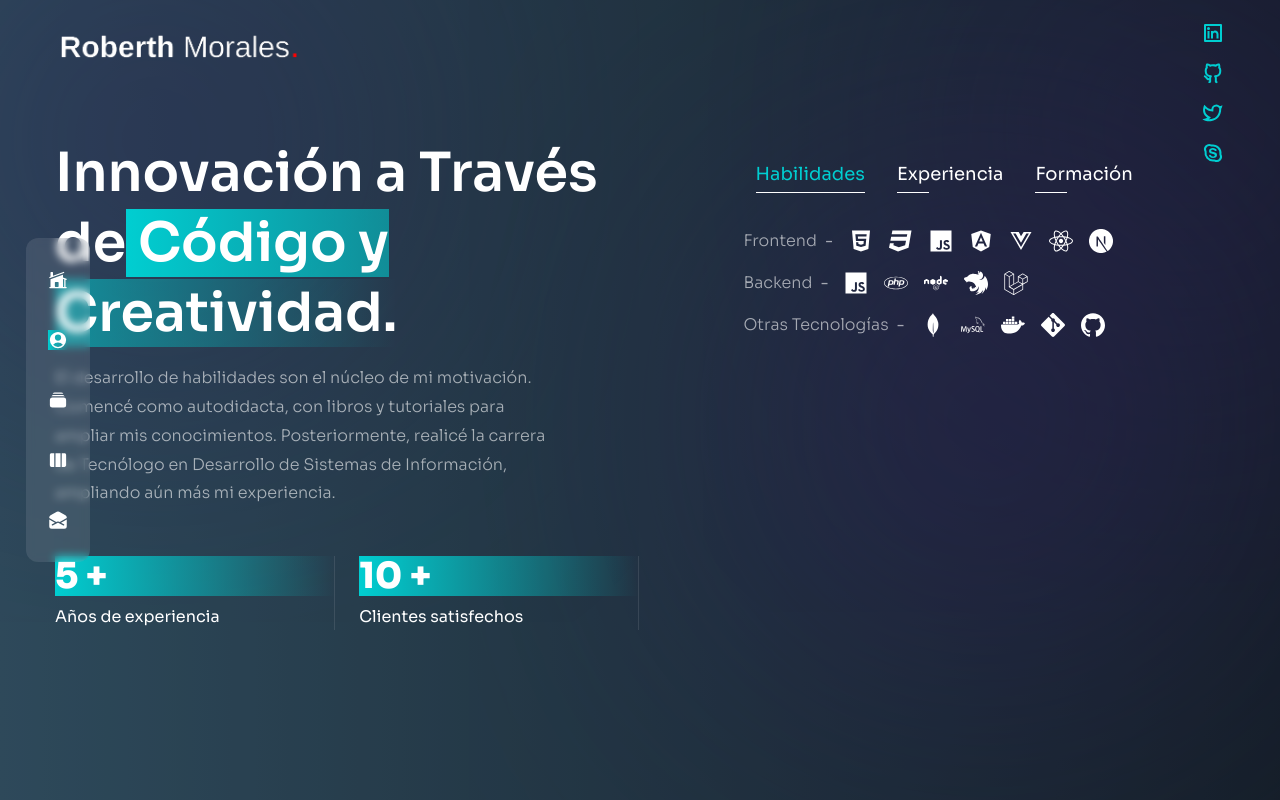
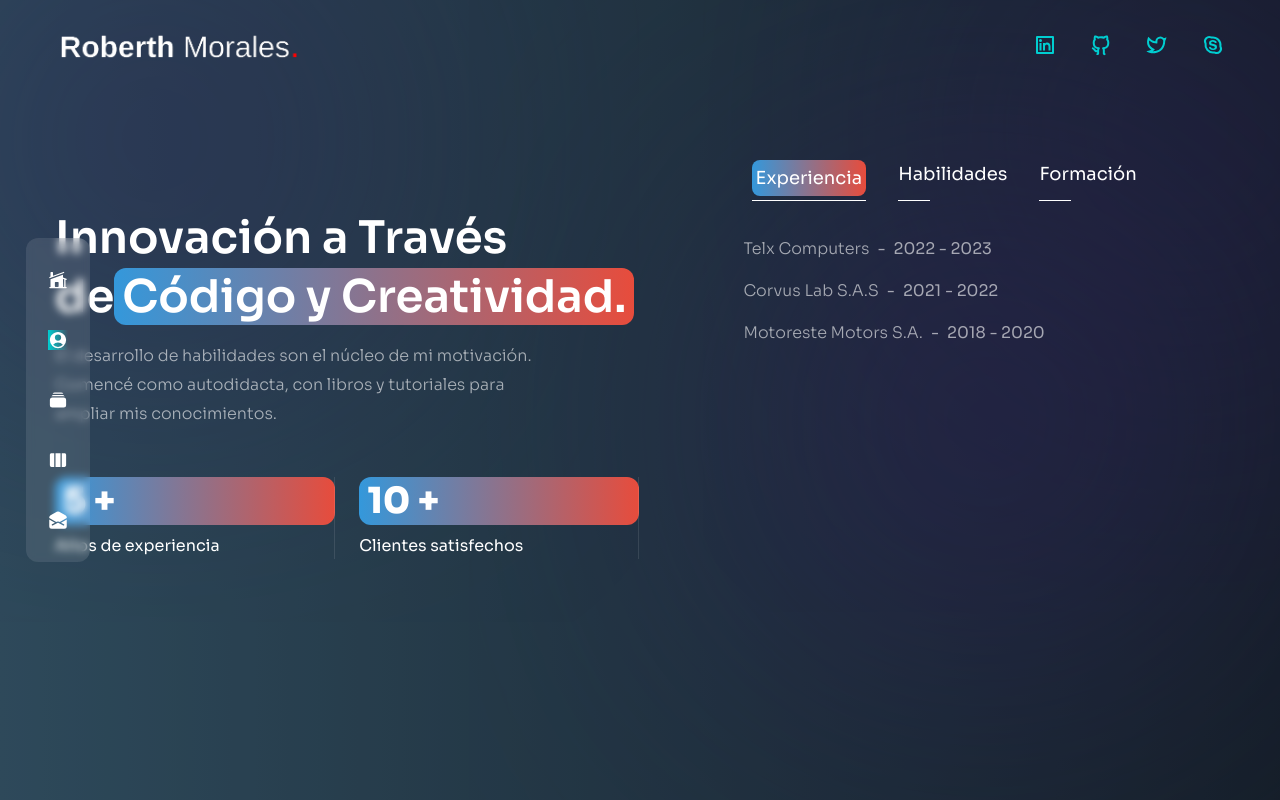
Before and after one commit to roberth1927/Portafolio, a Next.js app: page /about in a window 1280 px wide. Built offline with nearby package versions, Linux system fonts and the light colour scheme.

Commit message:
add color about page

```diff
--- a/components/ServiceSlider.js
+++ b/components/ServiceSlider.js
@@ -74,7 +74,7 @@ const ServiceSlider = () => {
 
               <div className='text-3xl'>
 
-                <RxArrowTopRight className='group-hover:rotate-45 group-hover:text-naranja transition-all duration-300'/>
+                <RxArrowTopRight className='group-hover:rotate-45 group-hover:green-pink-gradient transition-all duration-300'/>
 
               </div>
             </div>
--- a/components/Socials.js
+++ b/components/Socials.js
@@ -8,32 +8,32 @@ import {
 
 const Socials = () => {
   return (
-    <div className="flex items-center gap-x-5 xl:gap-x-8 xl:flex-col xl:pt-24 xl:gap-y-4 text-2xl">
+    <div className="flex items-center gap-x-5 xl:gap-x-8 xl:flex-row  xl:gap-y-4 text-2xl ">
       <Link
         href={'https://www.linkedin.com/in/roberth-morales-79598413a'}
         target="_blank"
-        className="text-naranja transition-all duration-300 xl:rounded-full "
+        className="text-naranja transition-all duration-300 xl:rounded-full hover:text-accent"
       >
         <RiLinkedinBoxLine />
       </Link>
       <Link
         href={'https://github.com/roberth1927'}
         target="_blank"
-        className="text-naranja transition-all duration-300 "
+        className="text-naranja transition-all duration-300 hover:text-accent"
       >
         <RiGithubLine />
       </Link>
       <Link
         href={'https://twitter.com/robinmoralesq'}
         target="_blank"
-        className="text-naranja transition-all duration-300"
+        className="text-naranja transition-all duration-300 hover:text-accent"
       >
         <RiTwitterLine />
       </Link>
       <Link
         href={'https://join.skype.com/invite/lA8oOo7ftdsh'}
         target="_blank"
-        className="text-naranja transition-all duration-300"
+        className="text-naranja transition-all duration-300 hover:text-accent"
       >
         <RiSkypeLine />
       </Link>
--- a/pages/_app.js
+++ b/pages/_app.js
@@ -14,7 +14,7 @@ function MyApp({ Component, pageProps }) {
       <AnimatePresence mode='wait'>
         <motion.div key={router.route} className='h-full'>
 
-          <Transition />
+
           <Component {...pageProps} />
 
         </motion.div>
--- a/pages/about/index.js
+++ b/pages/about/index.js
@@ -25,6 +25,23 @@ import {
 } from 'react-icons/si';
 
 const aboutData = [
+  {
+    title: 'experiencia',
+    info: [
+      {
+        title: 'Telx Computers',
+        stage: '2022 - 2023',
+      },
+      {
+        title: 'Corvus Lab S.A.S',
+        stage: '2021 - 2022',
+      },
+      {
+        title: 'Motoreste Motors S.A.',
+        stage: '2018 - 2020',
+      },
+    ],
+  },
   {
     title: 'habilidades',
     info: [
@@ -78,23 +95,6 @@ const aboutData = [
     ],
   }, */
   {
-    title: 'experiencia',
-    info: [
-      {
-        title: 'Telx Computers',
-        stage: '2022 - 2023',
-      },
-      {
-        title: 'Corvus Lab S.A.S',
-        stage: '2021 - 2022',
-      },
-      {
-        title: 'Motoreste Motors S.A.',
-        stage: '2018 - 2020',
-      },
-    ],
-  },
-  {
     title: 'Formación',
     info: [
       {
@@ -134,27 +134,25 @@ const About = () => {
         <div className='flex flex-1 flex-col justify-center'>
 
           <motion.h2
-                variants={fadeIn('right', 0.2)}
+                variants={fadeIn('right', 0.1)}
                 initial= 'hidden'
                 animate= 'show'
                 exit= 'hidden'
-               className='h2 pt-4 xl:pt-0'>Innovación a Través de
-               <span className='bg-gradient-to-r from-gradient-start '> Código y Creatividad.</span>
+               className='titleh2 pt-4 xl:pt-0'>Innovación a Través de
+               <span className='green-pink-gradient rounded-xl px-2'>Código y Creatividad.</span>
           </motion.h2>
           <motion.p
-              variants={fadeIn('right', 0.4)}
+              variants={fadeIn('right', 0.2)}
               initial= 'hidden'
               animate= 'show'
               exit= 'hidden'
-              className='max-w-[500px] mx-auto xl:mx-0 mb-6 xl:mb-12 px-2 xl:px-0 '>El desarrollo de habilidades son el núcleo de mi
+              className='max-w-[500px] mx-auto xl:mx-0 mb-6 xl:mb-12 px-2 xl:px-0'>El desarrollo de habilidades son el núcleo de mi
                                                                                     motivación. Comencé como autodidacta, con
-                                                                                    libros y tutoriales para ampliar mis conocimientos. Posteriormente, realicé la
-                                                                                    carrera de Tecnólogo en Desarrollo de Sistemas de Información,
-                                                                                    ampliando aún más mi experiencia.
+                                                                                    libros y tutoriales para ampliar mis conocimientos.
            </motion.p>
 
           <motion.div
-            variants={fadeIn('right', 0.6)}
+            variants={fadeIn('right', 0.2)}
             initial= 'hidden'
             animate= 'show'
             exit= 'hidden'
@@ -163,8 +161,8 @@ const About = () => {
 
               <div className='relative flex-1 after:w-[1px] after:h-full after:bg-white/10 after:absolute after:top-0 after:right-0 '>
 
-                <div className='text=2xl xl:text-4xl font-extrabold bg-gradient-to-r from-gradient-start  mb-2'>
-                  <CountUp start={0} end={5} duration={12}/> +
+                <div className='text=2xl xl:text-4xl font-extrabold green-pink-gradient rounded-xl  mb-2 px-2 py-1'>
+                  <CountUp start={0} end={5} duration={10}/> +
                 </div>
 
                 <div>Años de experiencia</div>
@@ -173,8 +171,8 @@ const About = () => {
 
               <div className='relative flex-1 after:w-[1px] after:h-full after:bg-white/10 after:absolute after:top-0 after:right-0 '>
 
-                <div className='text=2xl xl:text-4xl font-extrabold bg-gradient-to-r from-gradient-start  mb-2' >
-                  <CountUp start={0} end={10} duration={12}/> +
+                <div className='text=2xl xl:text-4xl font-extrabold green-pink-gradient rounded-xl mb-2 px-2 py-1' >
+                  <CountUp start={0} end={10} duration={10}/> +
                 </div>
 
                 <div>Clientes satisfechos</div>
@@ -207,7 +205,7 @@ const About = () => {
               aboutData.map((item, itemIndex) => (
 
                 <div key={itemIndex}
-                     className={`${index === itemIndex && 'text-naranja after:w-[100%] after:bg-naranja after:transition-all after:duration-500 '}
+                     className={`${index === itemIndex && 'py-1 px-1 green-pink-gradient after:w-[100%] after:green-pink-gradient rounded-lg after:transition-all after:duration-500 '}
                                 cursor-pointer capitalize xl:text-lg relative after:w-8 after:h-[0.2px] after:bg-white after:absolute after:-bottom-1 after:left-0`}
                   onClick={() => setIndex(itemIndex)}
                 >
--- a/pages/index.js
+++ b/pages/index.js
@@ -2,6 +2,8 @@ import { motion } from "framer-motion";
 import {fadeIn} from '../variants';
 import ParticlesContainer from '../components/ParticlesContainer';
 import ProjectsBtn from '../components/ProjectsBtn';
+import { BsArrowRight } from 'react-icons/bs'
+import Link from "next/link";
 import Avatar from '../components/Avatar';
 
 const Home = () => {
@@ -11,23 +13,38 @@ const Home = () => {
                <div className="text-center flex flex-col justify-center xl:pt-40 xl:text-left h-full container mx-auto">
 
                  <motion.h1
-                   variants={fadeIn('down',0.2)}
+                   variants={fadeIn('down',0.1)}
                    initial='hidden'
                    animate='show'
                    exit='hidden'
                    className="h1">Programador <br />
-                   <span className="bg-gradient-to-r from-gradient-start">FullStack</span>
+                   <span className="green-pink-gradient rounded-xl px-2 ">FullStack</span>
                  </motion.h1>
 
 
                  <motion.p
-                    variants={fadeIn('right',0.3)}
+                    variants={fadeIn('right',0.1)}
                     initial='hidden'
                     animate='show'
                     exit='hidden'
-                    className="max-w-sm xl:max-w-xl max-auto xl:mx-0 mb-10 xl:mb-16">
-                    Soy un apasionado desarrollador con una sólida base en programación y un compromiso constante con la excelencia técnica. Mi trayectoria abarca varios años en la industria tecnológica, donde he ocupado puestos full-stack en diferentes empresas, lo que me ha brindado una perspectiva amplia y profunda del ciclo de desarrollo de software e impulsar soluciones innovadoras.
+                    className="max-w-sm xl:max-w-xl max-auto xl:mx-0 mb-10 xl:mb-16 text-left p-5 xl:pl-0">
+                    Desarrollador con una sólida base en programación y un compromiso constante con la excelencia técnica. Mi trayectoria abarca varios años en la industria tecnológica, donde he ocupado puestos full-stack en diferentes empresas, lo que me ha brindado una perspectiva amplia y profunda del ciclo de desarrollo de software e impulsar soluciones innovadoras.
                  </motion.p>
+
+                 <Link href={'/work'}>
+                  <motion.button
+                    variants={fadeIn('right',0.1)}
+                    initial='hidden'
+                    animate='show'
+                    exit='hidden' className='btn rounded-full border green-pink-gradient max-w-[170px] px-8
+                                       transition-all duration-300 flex items-center justify-center overflow-hidden hover:border-naranja group'>
+                     <span className='group-hover:-translate-y-[120%] group-hover:opacity-0 transition-all duration-500'>Proyectos</span>
+                     <BsArrowRight className='-translate-y-[120%] opacity-0 group-hover:flex group-hover:-translate-y-0
+                                                group-hover:opacity-100 transition-all duration-300 absolute text-[22px]'/>
+                     </motion.button>
+
+                 </Link>
+
                  {/*
                  <div className="flex justify-center relative xl:hidden">
                    <ProjectsBtn />
@@ -48,7 +65,7 @@ const Home = () => {
 
                <ParticlesContainer />
                <motion.div
-                    variants={fadeIn('up',0.5)}
+                    variants={fadeIn('up',0.1)}
                     initial='hidden'
                     animate='show'
                     exit='hidden'
--- a/pages/services/index.js
+++ b/pages/services/index.js
@@ -20,15 +20,15 @@ const Services = () => {
           <div className='text-center  flex xl:w-[30vw] flex-col lg:text-left mb-4 xl:mb-0'>
 
             <motion.h2
-                variants={fadeIn('up', 0.3)}
+                variants={fadeIn('up', 0.1)}
                 initial= 'hidden'
                 animate= 'show'
                 exit= 'hidden'
                  className='h2 xl:mt-8'>
-              Mis  <span className='bg-gradient-to-r from-gradient-start'>Serivicios.</span>
+              Mis  <span className='green-pink-gradient rounded-xl px-2'>Serivicios.</span>
             </motion.h2>
             <motion.p
-                variants={fadeIn('up', 0.3)}
+                variants={fadeIn('up', 0.1)}
                 initial= 'hidden'
                 animate= 'show'
                 exit= 'hidden'
@@ -38,7 +38,7 @@ const Services = () => {
           </div>
 
           <motion.div
-                variants={fadeIn('down', 0.6)}
+                variants={fadeIn('down', 0.2)}
                 initial= 'hidden'
                 animate= 'show'
                 exit= 'hidden'
--- a/pages/work/index.js
+++ b/pages/work/index.js
@@ -20,7 +20,7 @@ const Work = () => {
           <div className='text-center  flex xl:w-[30vw] flex-col lg:text-left mb-4 xl:mb-0 xl:mt-16'>
 
             <motion.h2
-                variants={fadeIn('up', 0.3)}
+                variants={fadeIn('up', 0.1)}
                 initial= 'hidden'
                 animate= 'show'
                 exit= 'hidden'
@@ -28,7 +28,7 @@ const Work = () => {
               Proyectos <span className='text-naranja'>.</span>
             </motion.h2>
             <motion.p
-                variants={fadeIn('up', 0.3)}
+                variants={fadeIn('up', 0.1)}
                 initial= 'hidden'
                 animate= 'show'
                 exit= 'hidden'
@@ -38,7 +38,7 @@ const Work = () => {
           </div>
 
           <motion.div
-                variants={fadeIn('down', 0.6)}
+                variants={fadeIn('down', 0.2)}
                 initial= 'hidden'
                 animate= 'show'
                 exit= 'hidden'
--- a/styles/globals.css
+++ b/styles/globals.css
@@ -31,6 +31,9 @@
   .h2 {
     @apply text-[35px] leading-tight md:text-[54px] md:leading-[1.3] mb-4 font-semibold;
   }
+  .titleh2 {
+    @apply text-[27px] leading-tight md:text-[45px] md:leading-[1.3] mb-4 font-semibold;
+  }
   p {
     @apply leading-[1.8] text-white/60 font-light;
   }
@@ -48,4 +51,12 @@
   .textarea {
     @apply w-full h-[180px] p-6 capitalize rounded-lg resize-none;
   }
+  .green-pink-gradient {
+  /*
+
+  background: linear-gradient(90deg, #1abc9c, #2980b9);
+  */
+  background: linear-gradient(90deg, #3498db, #e74c3c);
+  }
+
 }
```
